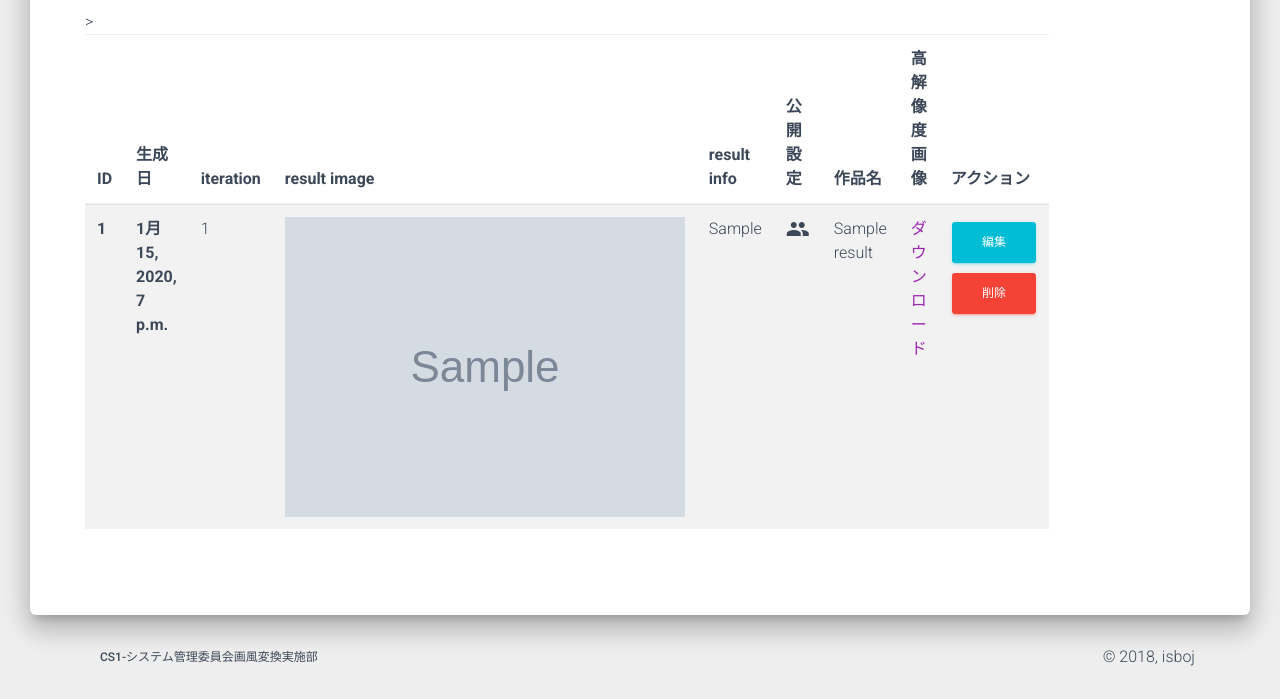
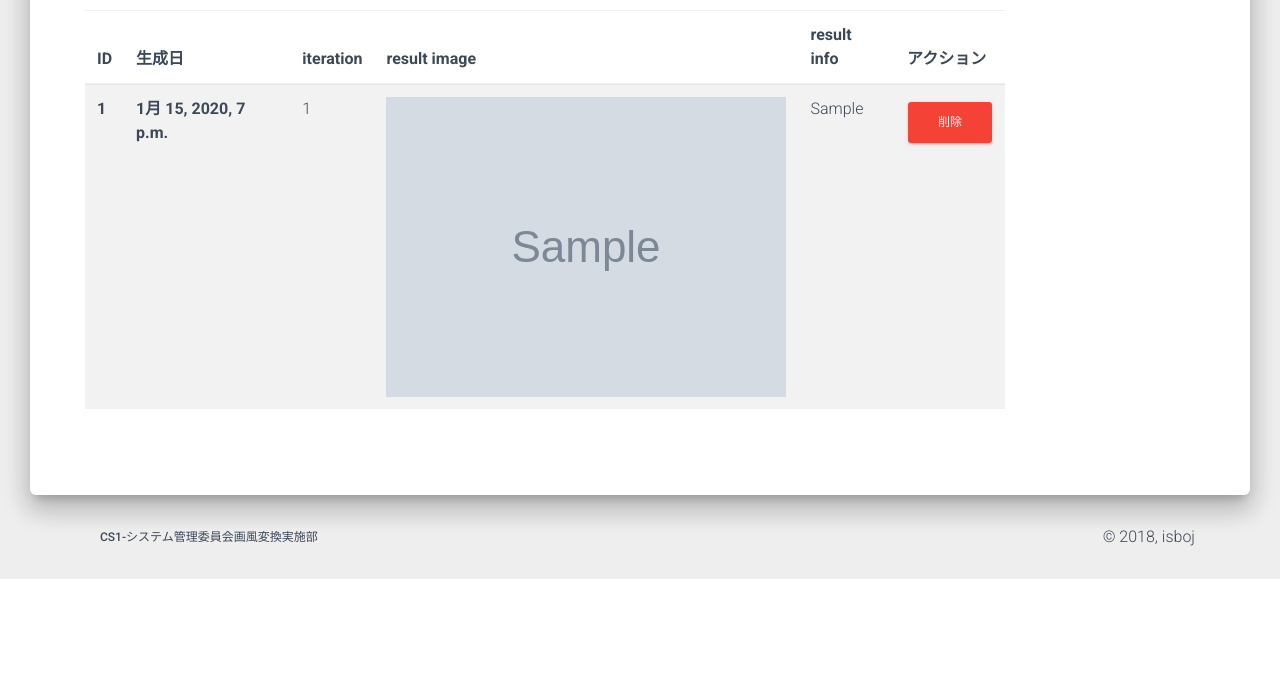
Before and after one commit to cs1-lab/django-neuralartweb, a Django app: page /cms/result/1/ in a window 1280 px wide. Shown: the part 520-1219 px from the top of the page. After the commit the page ends 1099 px from the top, so only its background shows below. Run offline with Django 3.2, Linux system fonts and the light colour scheme; a user stored in the database is signed in; tables that the repository leaves empty hold one stand-in row (values such as "Sample post"); grey boxes marked "Sample" are stand-in pictures; parts of the project's set-up code (start-up, migrations or seed data) failed here and were passed over; some libraries are stand-ins or nearby versions.

Commit message:
Revert "dsa"
This reverts commit db9652cd

```diff
--- a/neuralartcms/templates/neuralartcms/result/index.html
+++ b/neuralartcms/templates/neuralartcms/result/index.html
@@ -32,9 +32,6 @@
                         <th>iteration</th>
                         <th>result image</th>
                         <th>result info</th>
-                        <th>公開設定</th>
-                        <th>作品名</th>>
-                        <th>高解像度画像</th>
                         <th>アクション</th>
                     </tr>
                 </thead>
@@ -44,23 +41,9 @@
                     <th>{{ result.id }}</th>
                     <th>{{ result.created_at }}</th>
                     <td>{{ result.iteration }}</td>
-                    <td><img src="{{ result.result_image_xs.url }}"></td>
+                    <td><img src="{{ result.result_image.url }}"></td>
                     <td>{{ result.result_info }}</td>
-                    <td>
-                        {% if result.is_public %}
-                            <i class="material-icons">people</i>
-                        {% else %}
-                            <i class="material-icons">block</i>
-                        {% endif %}
-                    </td>
-                    <td>
-                        {{ result.result_name }}
-                    </td>
-                    <td>
-                        <a href="{{ result.result_image.url }}">ダウンロード</a>
-                    </td>
                     <th>
-                        <a href="{% url 'cms:result_update' pk=result.pk %}" class="btn-info btn">編集</a>
                         <button class="btn btn-danger del_confirm" data-toggle="modal" data-target="#deleteModal" data-pk="{{ result.pk }}" data-url="{% url 'cms:result_delete' pk=result.pk %}">
                             削除
                         </button>
--- a/neuralartcms/urls.py
+++ b/neuralartcms/urls.py
@@ -13,7 +13,5 @@
     # Result関連
     path('result/<int:material_id>/', views.ResultIndexView.as_view(), name='result_index'),  # 一覧
     path('result/<int:pk>/delete', views.ResultDeleteView.as_view(), name='result_delete'),  # 削除
-    # 更新(主に、result_nameと共有の設定用)
-    path('result/<int:pk>/update', views.ResultUpdateView.as_view(), name='result_update')
 
 ]
--- a/neuralartcms/views.py
+++ b/neuralartcms/views.py
@@ -4,7 +4,6 @@
 from django.views.generic.edit import CreateView
 from django.views.generic import DeleteView
 from django.views.generic import FormView
-from django.views.generic import UpdateView
 from django.urls import reverse_lazy
 from django.contrib.auth.decorators import login_required
 from django.utils.decorators import method_decorator
@@ -12,7 +11,7 @@
 from django.contrib import messages
 
 from .models import Material, Result
-from .forms import MaterialForm, MaterialParameterSetForm, ResultUpdateForm
+from .forms import MaterialForm, MaterialParameterSetForm
 
 import json
 
@@ -180,24 +179,3 @@
     def get_success_url(self):
         material_id = self.object.material.id
         return reverse_lazy('cms:result_index', kwargs={'material_id': material_id})
-
-
-@method_decorator(login_required, name='dispatch')
-class ResultUpdateView(UpdateView):
-    """
-    result更新
-    主に、result_nameと共有の設定を行う
-    """
-    model = Result
-    template_name = 'neuralartcms/edit.html'
-    form_class = ResultUpdateForm
-
-    # formへ値渡し
-    def get_form_kwargs(self):
-        kwargs = super(ResultUpdateView, self).get_form_kwargs()
-        kwargs["user"] = self.request.user
-        return kwargs
-
-    def get_success_url(self):
-        material_id = self.object.material.id
-        return reverse_lazy('cms:result_index', kwargs={'material_id': material_id})
```
Also changed, not shown: neuralartcms/forms.py (+6 -48 lines).
